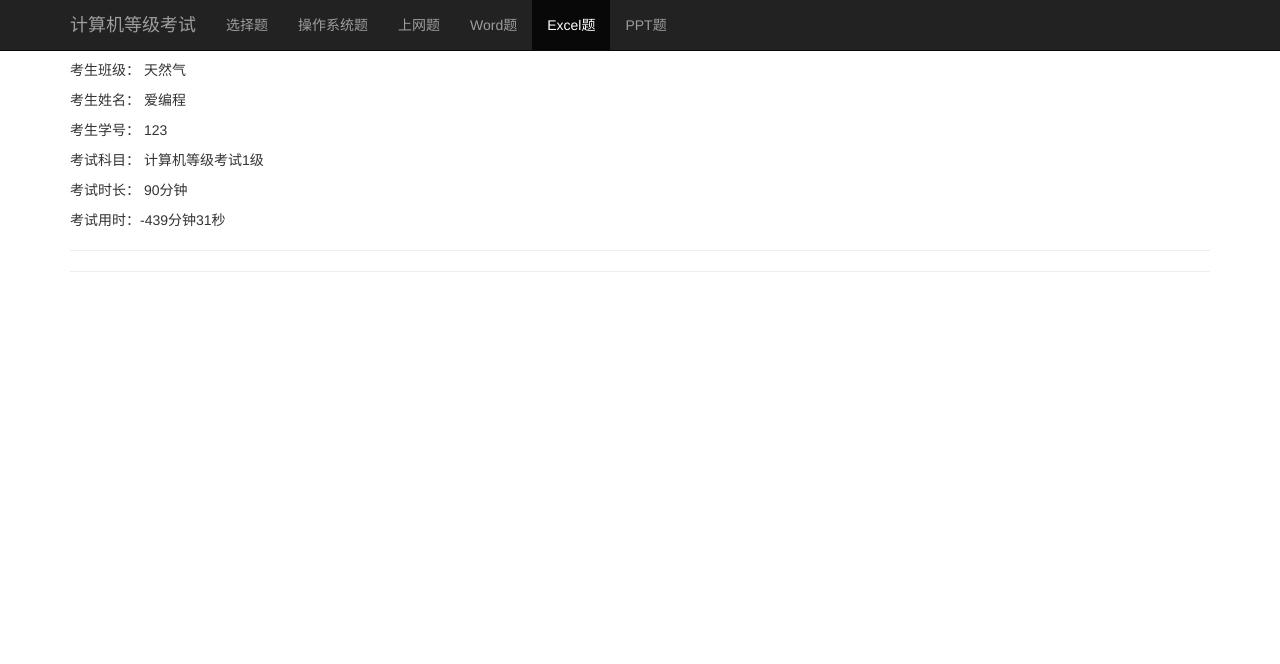
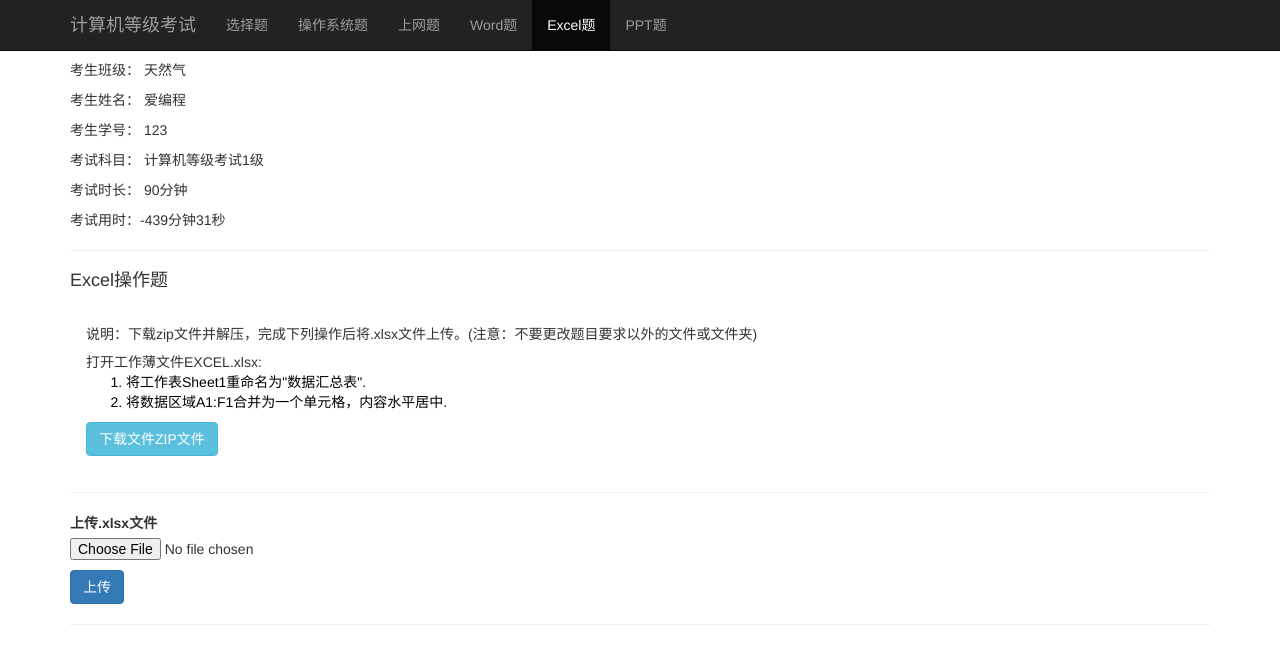
Before and after one commit to tanglw2020/django-mysite, a Django app: page /exam/exampage/4/excelquestion/ in a window 1280 px wide. Shown: the top 664 px of the page. Run offline with Django 3.2, Linux system fonts and the light colour scheme; data comes from the database, SQL or seed files in the repository; both versions use the stored data as it was after the commit; some libraries are stand-ins or nearby versions.

Commit message:
feat: add excel score and page

```diff
--- a/polls/examModels.py
+++ b/polls/examModels.py
@@ -210,14 +210,6 @@ class ExamPaper(models.Model):
     #     return choice_questions_all
     # choice_questions_all_.short_description = '全部选择题'
 
-    # def coding_questions_all_(self):
-    #     coding_question_ids = [int(x) for x in self.coding_questions.split(',') if len(x)]
-    #     coding_questions_all = []
-    #     for i in coding_question_ids:
-    #         coding_questions_all.append(CodingQuestion.objects.get(pk=i))
-    #     return coding_questions_all
-    # coding_questions_all_.short_description = '全部编程题'
-
     ## question_id start from 1 to n
     def choice_questions_pk_(self, question_id):
         question_database_id = int(self.choice_questions.split(',')[question_id-1])
@@ -244,49 +236,10 @@ class ExamPaper(models.Model):
         results = [x for x in self.choice_question_results.split(',') if x=='1']
         return self.exam.choice_question_num, len(answers), len(results)
 
-        # print(self.choice_question_results)
-
-    def update_coding_question_answer_result_(self, coding_question_id, output_save_path):
-        old_answers = self.coding_question_answers.split(',')
-        old_answers[coding_question_id-1] = str(output_save_path)
-        self.coding_question_answers = ','.join(old_answers)
-
-        ##
-        coding_question = self.coding_questions_pk_(coding_question_id)
-        answer_path = coding_question.upload_answer_file.path
-        with open(answer_path, encoding='utf-8') as f:
-            answers = [x.strip() for x in f.readlines()]
-        with open(output_save_path, encoding='utf-8') as f:
-            outputs = [x.strip() for x in f.readlines()]
-        # print(outputs)
-        min_len = min(len(answers), len(outputs))
-        correct_cnt = 0
-        for i in range(min_len):
-            if answers[i] == outputs[i]: correct_cnt = correct_cnt + 1
-        score = str(correct_cnt*1.0/len(answers))
-        old_answers = self.coding_question_results.split(',')
-        old_answers[coding_question_id-1] = score
-        print(old_answers)
-        self.coding_question_results = ','.join(old_answers)
-        self.save()
-
-    def coding_question_result_stat(self):
-        answers = [x for x in self.coding_question_answers.split(',') if x!='+']
-        results = [float(x) for x in self.coding_question_results.split(',')]
-        sum = 0
-        for i in range(len(results)):
-            sum = sum + results[i]
-        return self.exam.coding_question_num, len(answers), sum
-
-    def coding_question_result_detail(self):
-        answers = [x for x in self.coding_question_answers.split(',') if x!='+']
-        results = [float(x) for x in self.coding_question_results.split(',')]
-        return results
 
     def total_score(self):
         _,_, choice_question_correct_num = self.choice_question_result_stat()
-        _,_, coding_question_correct_num = self.coding_question_result_stat()
-        return choice_question_correct_num*self.exam.choice_question_score + coding_question_correct_num*self.exam.coding_question_score
+        return choice_question_correct_num*self.exam.choice_question_score
 
 
 
--- a/polls/excelModels.py
+++ b/polls/excelModels.py
@@ -231,7 +231,7 @@ class ExcelQuestion(models.Model):
                 wb = load_workbook(answer_file_path)
                 ws = wb.active
             except:
-                return ['文件打开异常']
+                return ['文件打开异常'], 0
 
             if self.rename_sheet_op:
                 result = 'rename_sheet::'
@@ -376,7 +376,9 @@ class ExcelQuestion(models.Model):
 
         else:
             result_list.append('Nothing to score')
-        return result_list
+
+        score = len([x for x in result_list if x.split('::')[1]])*1.0/len(result_list)
+        return result_list, score
 
 
     def test_(self):
@@ -385,10 +387,12 @@ class ExcelQuestion(models.Model):
             answer_file_path = self.upload_excel.path
         else:
             answer_file_path = ''
+
+        result_list, score = self.score_(answer_file_path)
         return format_html("<ol>") + \
                 format_html_join(
                 '\n', '<li style="color:black;">{}</li>',
-                ((x,) for x in self.score_(answer_file_path))
+                ((x,) for x in result_list)
                 ) \
                 + format_html("</ol>")
     test_.short_description = '测试结果'
--- a/polls/templates/polls/exam_page_excel_question.html
+++ b/polls/templates/polls/exam_page_excel_question.html
@@ -16,7 +16,34 @@
 
 {% block content %}
 <HR style=" FILTER: alpha (opacity = 100, finishopacity =0 , style= 2 )" width="100%" color=#987 cb 9 SIZE=20>
+<h4>Excel操作题</h4>
 
+<div class="alert alert-primary" role="alert">
+  <h5>说明：下载zip文件并解压，完成下列操作后将.xlsx文件上传。(注意：不要更改题目要求以外的文件或文件夹) </h5>
+  <p>{{ excel_question.question_content }}</p>
+  <a class=" btn btn-info" href="{% url 'exam:api-download-excel-zipfile'  exam_page.id %}">下载文件ZIP文件</a>
+</div>
+
+
+<HR style=" FILTER: alpha (opacity = 100, finishopacity =0 , style= 2 )" width="100%" color=#987 cb 9 SIZE=60>
+<div>
+  <form method='POST' action='' enctype='multipart/form-data'>
+    {% csrf_token %}
+    {{ form.non_field_errors }}
+    <div  class="form-text">
+      <label>上传.xlsx文件</label>
+    </div>
+    <div class="mb-3">
+      {{ form.file }} {{ form.file.errors }}
+    </div>
+    <div class='form-group' style=" margin-top: 10px">
+      <input type="submit" class="btn btn-primary" value="上传" name="">
+      {% if uploadsucc %}
+      <label for="UploadSucc" style="color: green; margin-left: 20px">上传成功!!</label>
+      {% endif %}
+    </div>
+  </form>
+</div>
 <HR style=" FILTER: alpha (opacity = 100, finishopacity =0 , style= 2 )" width="100%" color=#987 cb 9 SIZE=20>
 
 {% endblock content %}
--- a/polls/urls.py
+++ b/polls/urls.py
@@ -18,4 +18,6 @@ urlpatterns = [
     path('api/sendchoiceanswer/<int:exampage_id>/<int:choice_question_id>/<int:choice_id>', views.api_handle_choice_answer,name='api-choiceanswer'),
     path('api/download/systemzip/<int:exampage_id>', views.api_download_system_zipfile, name='api-download-system-zipfile'),
     path('api/download/wordzip/<int:exampage_id>', views.api_download_word_zipfile, name='api-download-word-zipfile'),
+    path('api/download/excelzip/<int:exampage_id>', views.api_download_excel_zipfile, name='api-download-excel-zipfile'),
+    path('api/download/pptzip/<int:exampage_id>', views.api_download_ppt_zipfile, name='api-download-ppt-zipfile'),
 ]
--- a/polls/views.py
+++ b/polls/views.py
@@ -202,10 +202,34 @@ def exampage_excel_question(request, exampage_id):
     except ExamPaper.DoesNotExist:
         return HttpResponseRedirect(reverse('exam:login'))
 
+    uploadsucc = False
+    excel_question = exam_page.excel_questions_pk_()
+    if request.method == 'POST':
+        form = UploadExcelForm(request.POST, request.FILES)
+        if form.is_valid():
+            output_save_path = exam_page.excel_answer_save_path_()
+            if os.path.exists(output_save_path): shutil.rmtree(output_save_path)
+            os.makedirs(output_save_path)
+
+            output_save_file = os.path.join(output_save_path, 'excel.xlsx')
+            handle_uploaded_file(request.FILES['file'], output_save_file)
+
+            exam_page.excel_answer = output_save_file
+            _, score = excel_question.score_(output_save_file)
+            exam_page.excel_result = exam_page.exam.excel_score * score
+            exam_page.save()
+
+            uploadsucc = True
+    else:
+        form = UploadExcelForm()
+
     context = {
         'exam': exam_page.exam,
         'student': exam_page.student,
         'exam_page': exam_page,
+        'excel_question': excel_question,
+        'form': form,
+        'uploadsucc': uploadsucc,
         }
     return render(request, 'polls/exam_page_excel_question.html', context)
 
@@ -409,7 +433,6 @@ def api_download_word_zipfile(request, exampage_id):
         return HttpResponse(json.dumps(a), content_type='application/json')
 
     word_question = exam_page.word_questions_pk_()
-
     file_path = word_question.zip_path_()
     if file_path:
         response = FileResponse(open(file_path, 'rb'))
@@ -419,3 +442,45 @@ def api_download_word_zipfile(request, exampage_id):
     else:
         a = {"result":"null"}
         return HttpResponse(json.dumps(a), content_type='application/json')
+
+
+@csrf_exempt
+def api_download_excel_zipfile(request, exampage_id):
+
+    try:
+        exam_page = ExamPaper.objects.get(id=exampage_id)
+    except ExamPaper.DoesNotExist:
+        a = {"result":"null"}
+        return HttpResponse(json.dumps(a), content_type='application/json')
+
+    question = exam_page.excel_questions_pk_()
+    file_path = question.zip_path_()
+    if file_path:
+        response = FileResponse(open(file_path, 'rb'))
+        response['Content-Type'] = 'application/octet-stream'
+        response['Content-Disposition'] = 'attachment;filename="excel.zip"'
+        return response
+    else:
+        a = {"result":"null"}
+        return HttpResponse(json.dumps(a), content_type='application/json')
+
+
+@csrf_exempt
+def api_download_ppt_zipfile(request, exampage_id):
+
+    try:
+        exam_page = ExamPaper.objects.get(id=exampage_id)
+    except ExamPaper.DoesNotExist:
+        a = {"result":"null"}
+        return HttpResponse(json.dumps(a), content_type='application/json')
+
+    question = exam_page.ppt_questions_pk_()
+    file_path = question.zip_path_()
+    if file_path:
+        response = FileResponse(open(file_path, 'rb'))
+        response['Content-Type'] = 'application/octet-stream'
+        response['Content-Disposition'] = 'attachment;filename="ppt.zip"'
+        return response
+    else:
+        a = {"result":"null"}
+        return HttpResponse(json.dumps(a), content_type='application/json')
```
Also changed, not shown: polls/templates/polls/exam_page_system_question.html (+1 -6 lines), polls/templates/polls/exam_page_word_question.html (+4 -11 lines), db.sqlite3.
